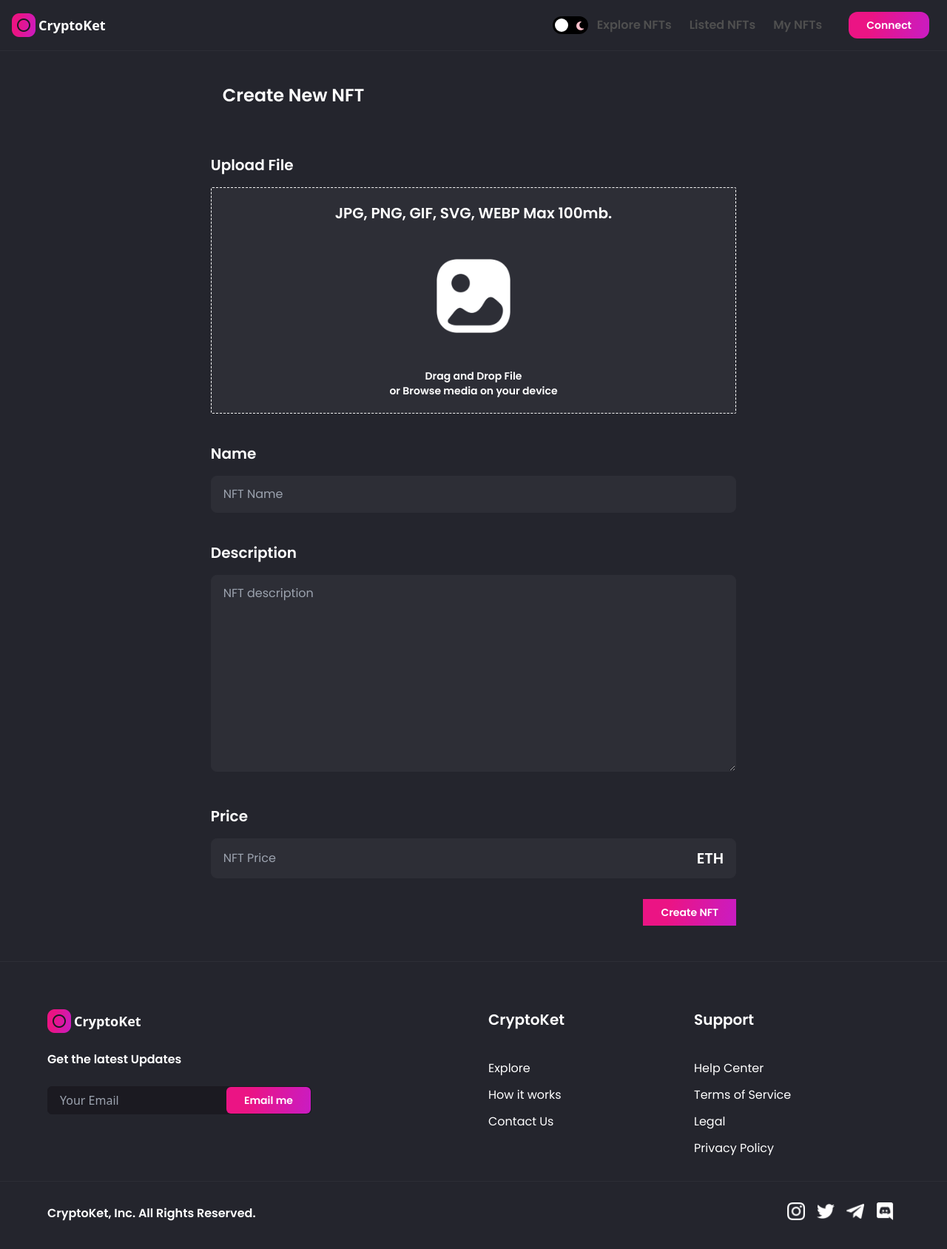
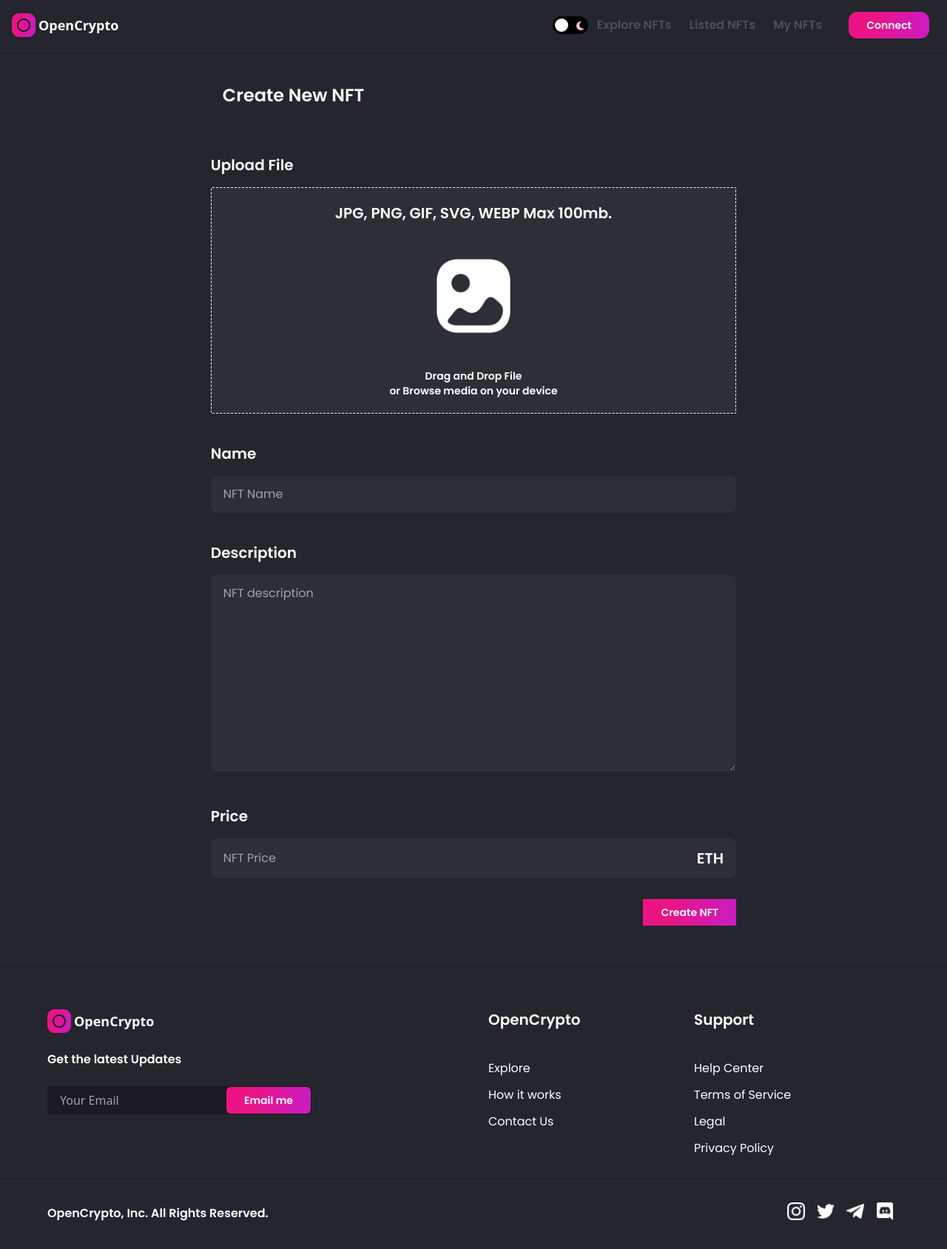
Before and after one commit to AleksaMarjanov/nft_marketplace, a Next.js app: page /create-nft in a window 1280 px wide. Shown: the top 1688 px of the page at 74% size. Built offline with nearby package versions, Linux system fonts and the light colour scheme; what ipfs-http-client would draw is missing.

Commit message:
OpenCrypto

```diff
--- a/components/Footer.jsx
+++ b/components/Footer.jsx
@@ -26,7 +26,7 @@ const Footer = () => {
         <div className="flexStart flex-1 flex-col">
           <div className="flexCenter cursor-pointer">
             <Image src={images.logo02} objectFit="contain" width={32} height={32} alt="logo" />
-            <p className="dark:text-white text-nft-black-1 font-semibold text-lg ml-1">CryptoKet</p>
+            <p className="dark:text-white text-nft-black-1 font-semibold text-lg ml-1">OpenCrypto</p>
           </div>
           <p className="font-poppins dark:text-white text-nft-black-1 font-semibold text-base mt-6">Get the latest Updates</p>
           <div className="flexBetween md:w-full minlg:w-557 w-357 mt-6 dark:bg-nft-black-2 bg-white border dark:border-nft-black-2 border-nft-gray-2 rounded-md">
@@ -38,13 +38,13 @@ const Footer = () => {
         </div>
 
         <div className="flex-1 flexBetweenStart flex-wrap ml-10 md:ml-0 md:mt-8">
-          <FooterLinks heading="CryptoKet" items={['Explore', 'How it works', 'Contact Us']} />
+          <FooterLinks heading="OpenCrypto" items={['Explore', 'How it works', 'Contact Us']} />
           <FooterLinks heading="Support" items={['Help Center', 'Terms of Service', 'Legal', 'Privacy Policy']} />
         </div>
       </div>
       <div className="flexCenter w-full mt-5 border-t dark:border-nft-black-1 border-nft-gray-1 sm:px-4 px-16">
         <div className="flexBetween flex-row w-full minmd:w-4/5 sm:flex-col mt-7">
-          <p className="font-poppins dark:text-white text-nft-black-1 font-semibold text-base">CryptoKet, Inc. All Rights Reserved.</p>
+          <p className="font-poppins dark:text-white text-nft-black-1 font-semibold text-base">OpenCrypto, Inc. All Rights Reserved.</p>
           <div className="flex flex-row sm:mt-4">
             {[images.instagram, images.twitter, images.telegram, images.discord].map((image, index) => (
               <div className="mx-2 cursor-pointer" key={index}>
--- a/components/Navbar.jsx
+++ b/components/Navbar.jsx
@@ -105,7 +105,7 @@ const Navbar = () => {
             }}
           >
             <Image src={images.logo02} objectFit="contain" width={32} height={32} alt="logo" />
-            <p className="dark:text-white text-nft-black-1 font-semibold text-lg ml-1">CryptoKet</p>
+            <p className="dark:text-white text-nft-black-1 font-semibold text-lg ml-1">OpenCrypto</p>
           </div>
         </Link>
         <Link href="/">
@@ -117,7 +117,7 @@ const Navbar = () => {
             }}
           >
             <Image src={images.logo02} objectFit="contain" width={32} height={32} alt="logo" />
-            <p className="dark:text-white text-nft-black-1 font-semibold text-lg ml-1">CryptoKet</p>
+            <p className="dark:text-white text-nft-black-1 font-semibold text-lg ml-1">OpenCrypto</p>
           </div>
         </Link>
       </div>
```
